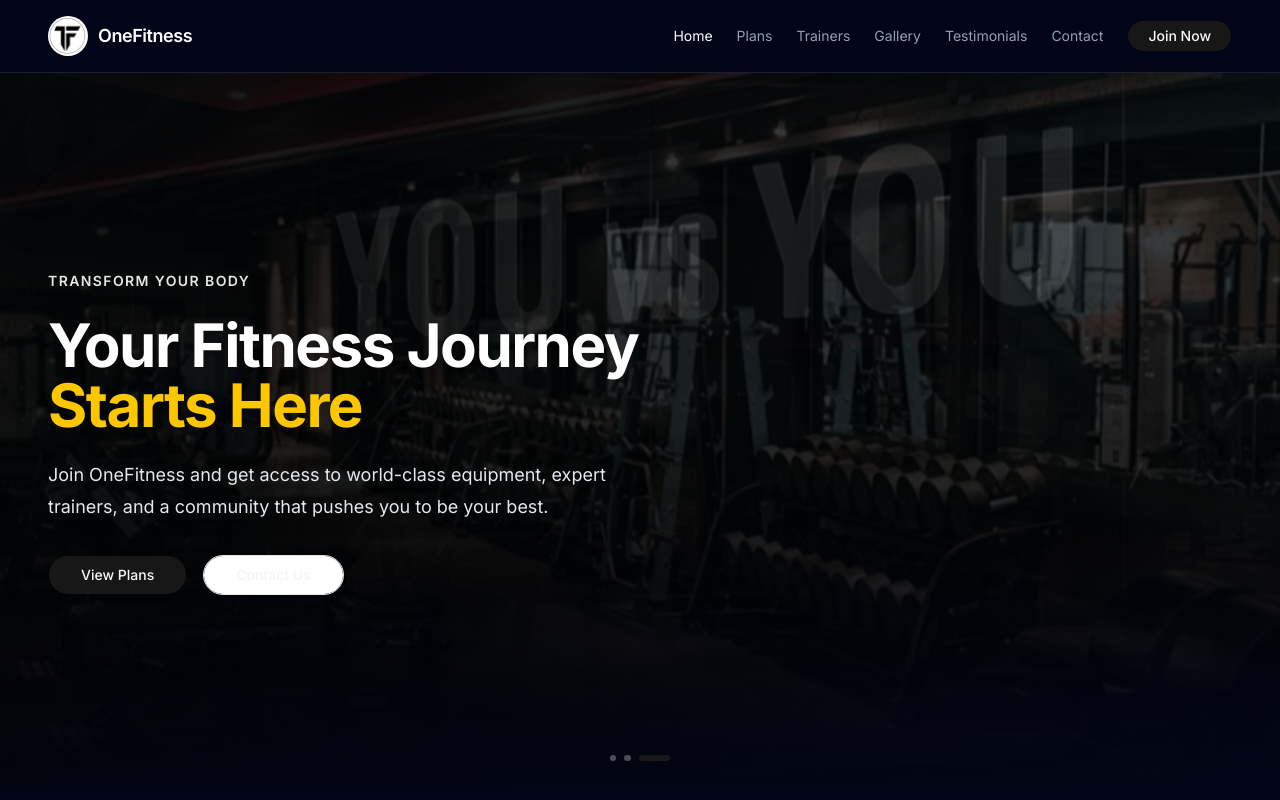
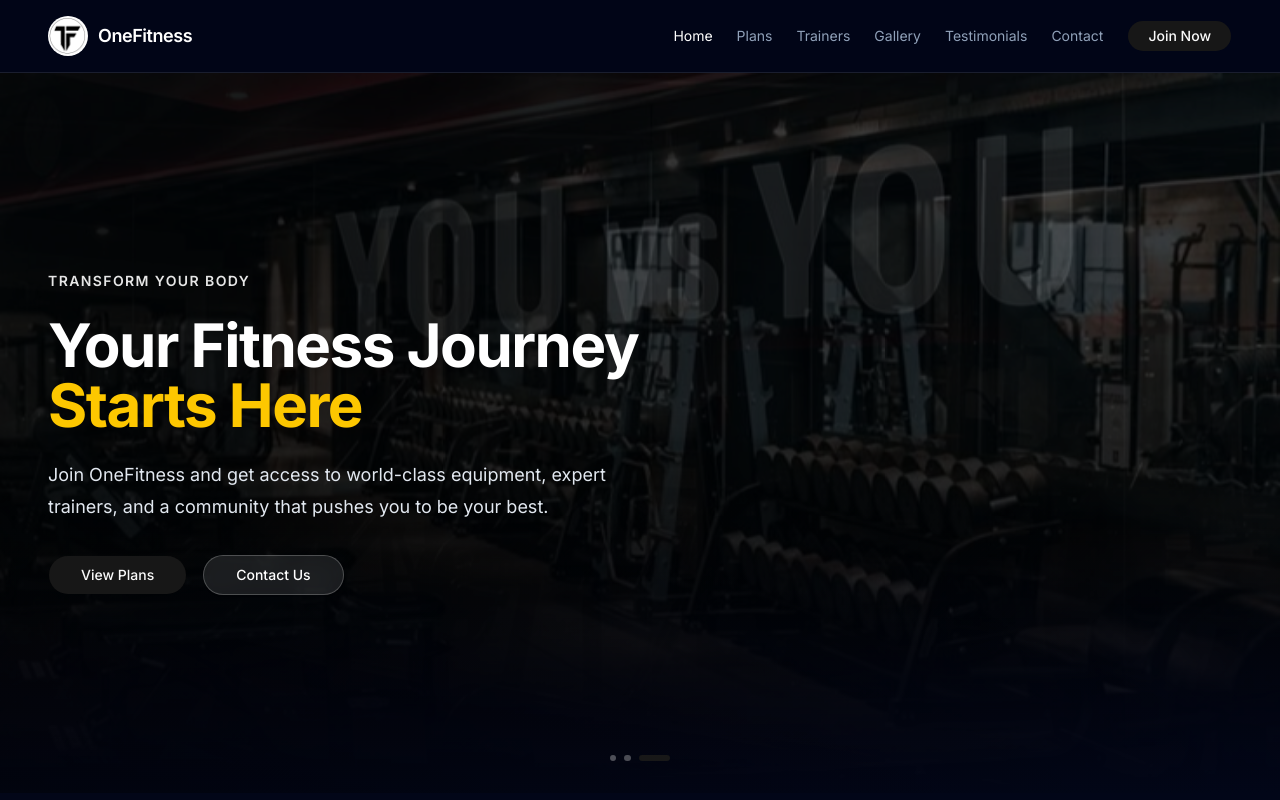
Before and after one commit to khasif18/onefitness, a Next.js app: page / in a window 1280 px wide. Shown: the top 800 px of the page. Built offline with nearby package versions, Linux system fonts and the light colour scheme.

Commit message:
fix: make Contact Us button visible on hero dark background

```diff
--- a/components/layout/Hero.tsx
+++ b/components/layout/Hero.tsx
@@ -114,7 +114,7 @@ export function Hero() {
               <Button asChild size="lg" className="w-full rounded-full px-8 sm:w-auto">
                 <Link href="/plans">View Plans</Link>
               </Button>
-              <Button asChild variant="outline" size="lg" className="w-full rounded-full px-8 sm:w-auto">
+              <Button asChild variant="outline" size="lg" className="w-full rounded-full border-white/30 bg-white/10 px-8 text-white backdrop-blur-sm hover:bg-white/20 hover:border-white/50 sm:w-auto">
                 <Link href="/contact">Contact Us</Link>
               </Button>
             </div>
```
